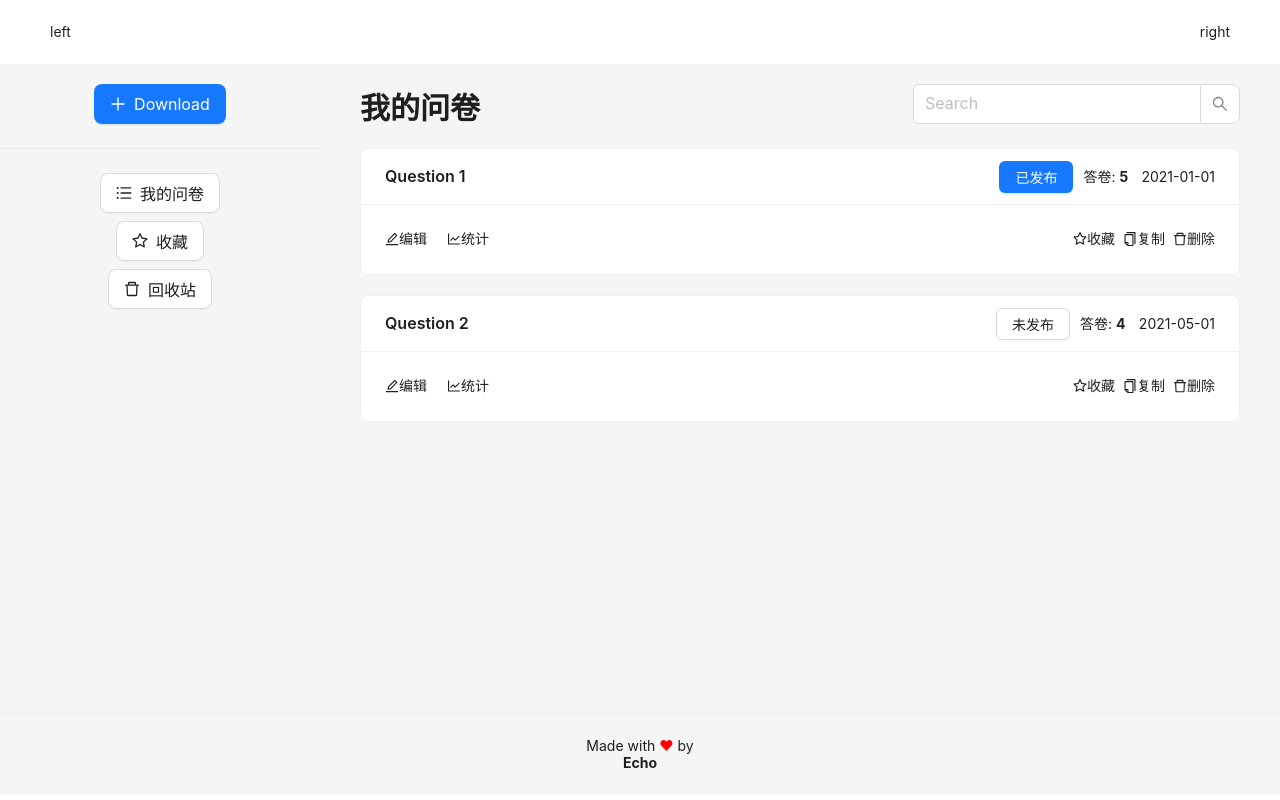
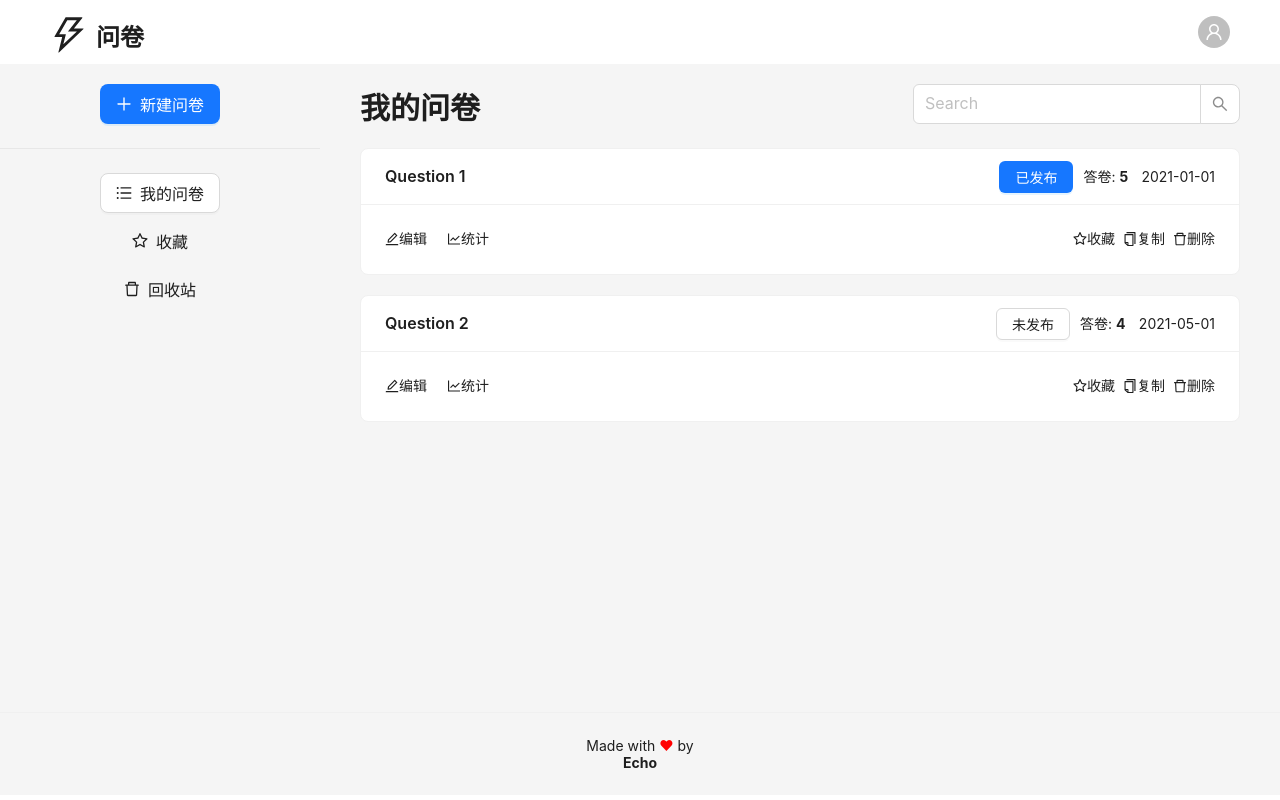
Before and after one commit to lqr131115/questionnaire-web, a React (Create React App) app: page /manage/list in a window 1280 px wide. Built offline with nearby package versions, Linux system fonts and the light colour scheme.

Commit message:
feat: logo & logout

```diff
--- /dev/null
+++ b/src/layouts/Logo.module.scss
@@ -0,0 +1,7 @@
+.logo {
+  &:hover {
+    cursor: pointer;
+    transform: scale(1.2);
+    transition: transform 0.3s;
+  }
+}
--- /dev/null
+++ b/src/layouts/Logo.tsx
@@ -0,0 +1,21 @@
+import React, { FC } from "react";
+import { Space, Typography } from "antd";
+import { useNavigate } from "react-router-dom";
+import { ThunderboltOutlined } from "@ant-design/icons";
+import styles from "./Logo.module.scss";
+const { Title } = Typography;
+const Logo: FC = () => {
+  const navigator = useNavigate();
+  return (
+    <>
+      <Space className={styles.logo} onClick={() => navigator("/")}>
+        <Title level={1}>
+          <ThunderboltOutlined />
+        </Title>
+        <Title level={3}>问卷</Title>
+      </Space>
+    </>
+  );
+};
+
+export default Logo;
--- a/src/layouts/MainLayout.module.scss
+++ b/src/layouts/MainLayout.module.scss
@@ -1,28 +1,29 @@
-.header{
+.header {
   display: flex;
   background-color: #fff;
   justify-content: space-between;
-    .left{
+  align-items: center;
+
+  .avatar {
+    &:hover {
+      cursor: pointer;
     }
-
-    .right{
   }
 }
 
-.container{
+.container {
   min-height: calc(100vh - 64px - 88px);
 }
 
-
-.footer{
+.footer {
   padding: 24px 0;
   text-align: center;
   border-top: 1px solid #f0f0f0;
-    .icon{
+  .icon {
     color: red;
   }
 
-    .author{
+  .author {
     font-weight: bolder;
   }
 }
--- a/src/layouts/MainLayout.tsx
+++ b/src/layouts/MainLayout.tsx
@@ -1,15 +1,38 @@
-import React, { FC } from "react";
+import React, { FC, useState } from "react";
 import { Outlet } from "react-router-dom";
-import { Layout } from "antd";
+import { Layout, Popover, Button, Avatar } from "antd";
+import { UserOutlined } from "@ant-design/icons";
 import styles from "./MainLayout.module.scss";
+import Logo from "./Logo";
 const { Header, Footer, Content } = Layout;
 
 const MainLayout: FC = () => {
+  const [open, setOpen] = useState(false);
+
+  const logout = () => {
+    setOpen(false);
+    alert("退出成功");
+  };
+
+  const handleOpenChange = (newOpen: boolean) => {
+    setOpen(newOpen);
+  };
   return (
     <Layout>
       <Header className={styles.header}>
-        <span className={styles.left}>left</span>
-        <span className={styles.right}>right</span>
+        <Logo />
+        <Popover
+          content={
+            <Button type="link" onClick={logout}>
+              退出
+            </Button>
+          }
+          trigger="click"
+          open={open}
+          onOpenChange={handleOpenChange}
+        >
+          <Avatar className={styles.avatar} icon={<UserOutlined />} />
+        </Popover>
       </Header>
       <Content className={styles.container}>
         <Outlet />
--- a/src/layouts/ManageLayout.tsx
+++ b/src/layouts/ManageLayout.tsx
@@ -1,5 +1,5 @@
 import React, { FC } from "react";
-import { Outlet, useNavigate } from "react-router-dom";
+import { Outlet, useNavigate, useLocation } from "react-router-dom";
 import {
   PlusOutlined,
   UnorderedListOutlined,
@@ -29,18 +29,21 @@ const items = [
 
 const ManageLayout: FC = () => {
   const navigator = useNavigate();
+  const { pathname } = useLocation();
   return (
     <div className={styles.container}>
       <div className={styles.left}>
         <Button type="primary" icon={<PlusOutlined />} size="large">
-          Download
+          新建问卷
         </Button>
         <Divider />
         <Space direction="vertical">
           {items.map((item) => (
             <Button
               key={item.key}
-              type="default"
+              type={
+                pathname.startsWith(`/manage/${item.key}`) ? "default" : "text"
+              }
               icon={item.icon}
               size="large"
               onClick={() => navigator(`/manage/${item.key}`)}
```
Lines whose indentation alone changed are shown as unchanged.
